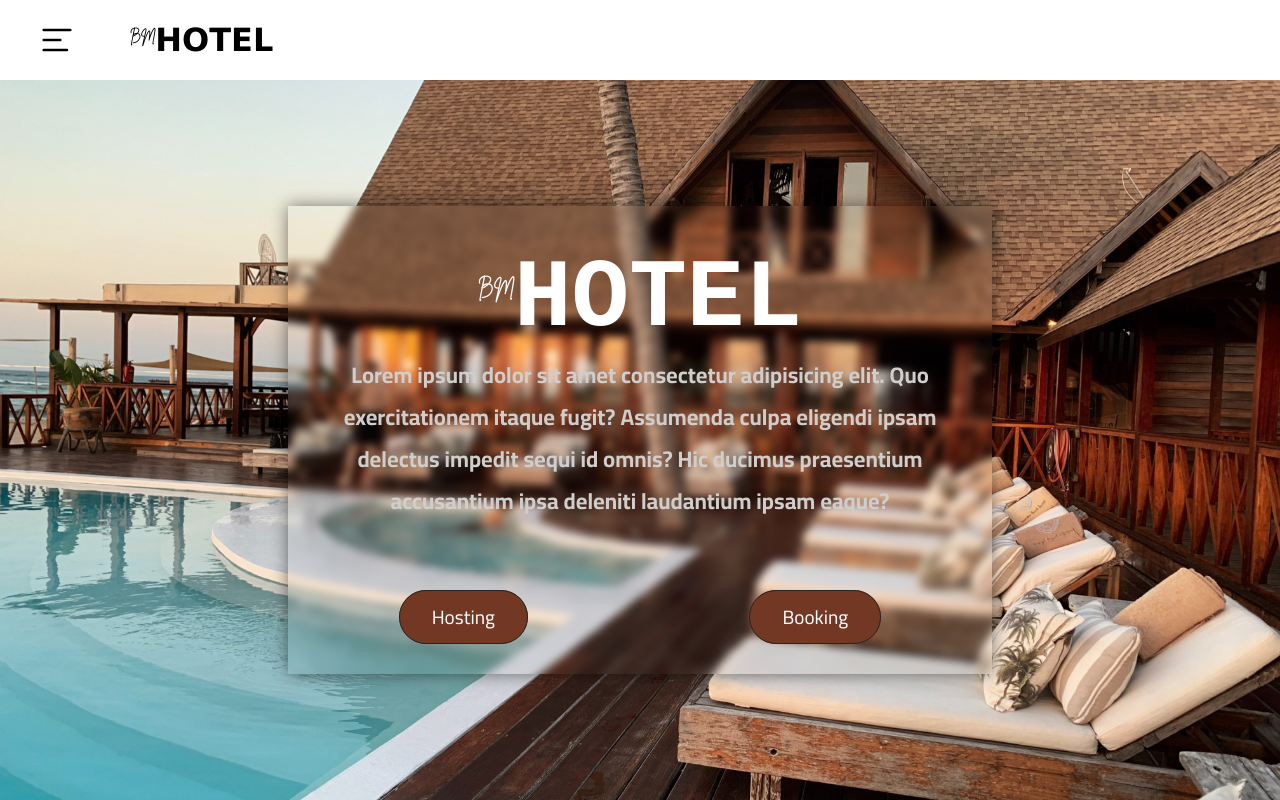
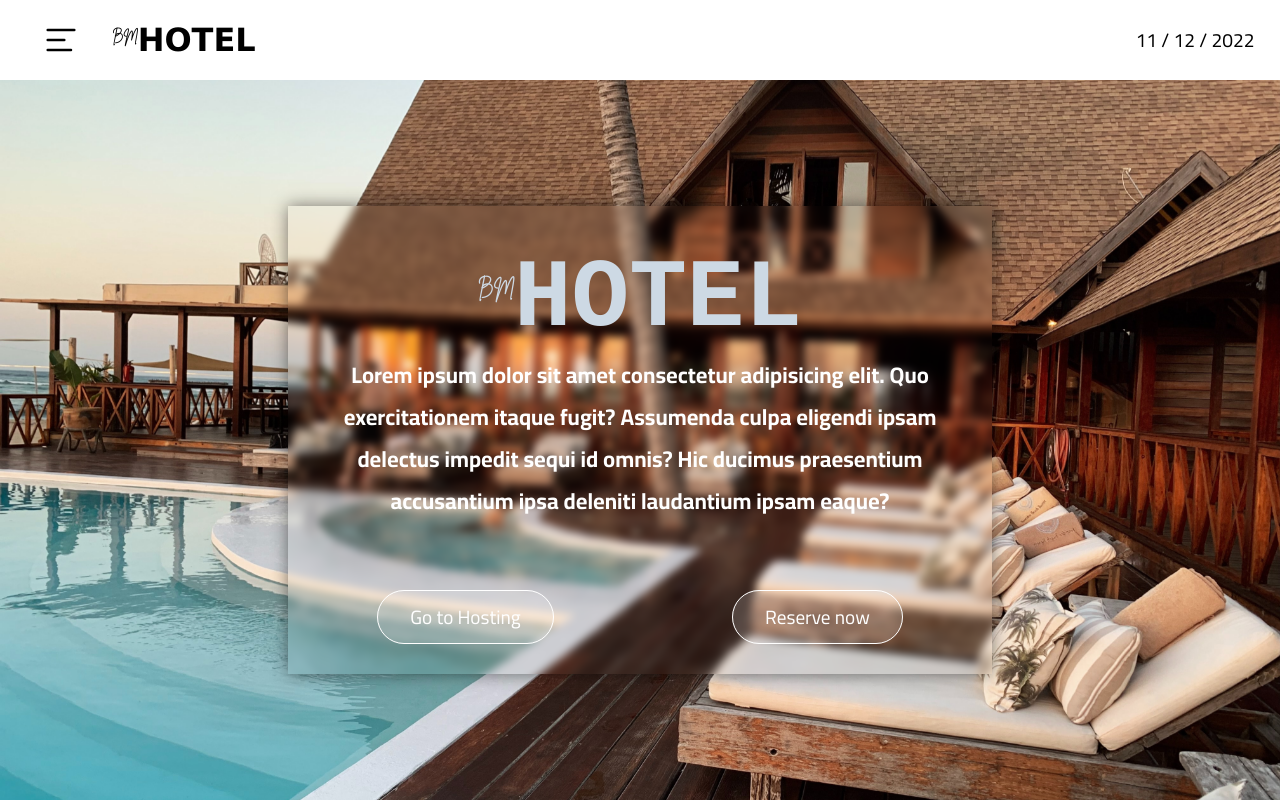
Before and after one commit to ybouyzem/Hotel_Project, a PHP site: page / in a window 1280 px wide. Run offline with PHP 8.4, Linux system fonts and the light colour scheme.

Commit message:
Modification en index et son style

```diff
--- a/BM_Hotel/index.html
+++ b/BM_Hotel/index.html
@@ -18,8 +18,13 @@
                 </svg>
                 <span><sup>BM</sup>Hotel</span>
             </div>
-            <nav>
-
+            <nav><span><script type="text/javascript">
+                    var date = new Date();
+                    var day = date.getDate();
+                    var month = date.getMonth()+1;
+                    var year = date.getFullYear();
+                    document.write(month + " / " + day + " / " + year);
+                  </script> </span>
             </nav>
         </header>
         <div class="head2" id="head2">
@@ -176,10 +181,10 @@
                 </div>
                 <div class="buttons">
                     <div class="box">
-                        <a href="Hosting.html" id="hostingButton">Hosting</a>
+                        <a href="Hosting.html" id="hostingButton">Go to Hosting</a>
                     </div>
                     <div class="box">
-                        <a href="Reserving.php" id="bookingButton">Booking</a>
+                        <a href="Reserving.php" id="bookingButton">Reserve now</a>
                     </div>
                 </div>
             </div>
--- a/BM_Hotel/style.css
+++ b/BM_Hotel/style.css
@@ -35,6 +35,7 @@ html{
     src: url(fonts/Cairo-VariableFont_wght.ttf);
 }
 
+/* The first Header */
 
 header{
     height: 10vh;
@@ -43,25 +44,32 @@ header{
     border-radius: 0 0 50px 0;
     position: absolute;
     z-index: 3;
+    display: flex;
+    justify-content: space-between;
+    align-items: center;
+    padding: 0 2%;
 }
 
 header .head{
     height: 100%;
-    width: 300px;
+    width: 20%;
     display: flex;
     justify-content: space-around;
+    align-items: center;
+}
+
+header nav span{
+    font-family: Cairo;
+    font-size: 1.2rem;
 }
 
 .head svg{
     width: 40px;
-    margin-left: 10px;
     cursor: pointer;
-    align-self: center;
 }
 
 .head span{
     font-family: Verdana, Geneva, Tahoma, sans-serif;
-    align-self: center;
     font-size: 2rem;
     font-weight: bold;
     cursor: pointer;
@@ -72,6 +80,8 @@ header .head{
     font-size: 0.7rem;
     font-family: Brittany;
 }
+
+/* The second header */
 
 .head2{
     position: absolute;
@@ -951,7 +961,7 @@ section{
     font-size: 6rem;
     font-family: 'Courier New', Courier, monospace;
     font-weight: bold;
-    color: #fff;
+    color: #cdd9e4 !important;
     z-index: 1;
     text-transform: uppercase;
 }
@@ -959,7 +969,7 @@ section{
 .HomePage .HomePageDesc .Welcome span sup{
     font-family: Brittany;
     font-size: 1rem;
-    color: #fff;
+    color: #cdd9e4 !important;
 }
 
 .HomePage .HomePageDesc .Welcome p{
@@ -968,7 +978,7 @@ section{
     z-index: 1;
     font-size: 1.4rem;
     font-weight: bolder;
-    color: #cfcecc;
+    color: #fff;
     font-family: Cairo;
     padding: 0 4%;
 }
@@ -993,9 +1003,9 @@ section{
     position: relative;
     font-family: Cairo;
     font-size: 1.2rem;
-    color: #fff;
+    color: #ffffff;
     z-index: 1;
-    border: 1px solid #252525;
+    border: 1px solid #fff;
     padding: 0.5rem 2rem;
     border-radius: 50px;
     transition: .3s;
@@ -1003,12 +1013,10 @@ section{
 
 .HomePage .HomePageDesc .buttons .box #hostingButton,
 .HomePage .HomePageDesc .buttons .box #bookingButton{
-    background-color: #723824;
+    background-color: rgba(255, 255, 255, 0.16) !important;
 }
 
 .HomePage .HomePageDesc .buttons .box #hostingButton:hover,
 .HomePage .HomePageDesc .buttons .box #bookingButton:hover{
     background-color: transparent;
-    color: #000000;
-
 }
```
Lines whose indentation alone changed are shown as unchanged.
